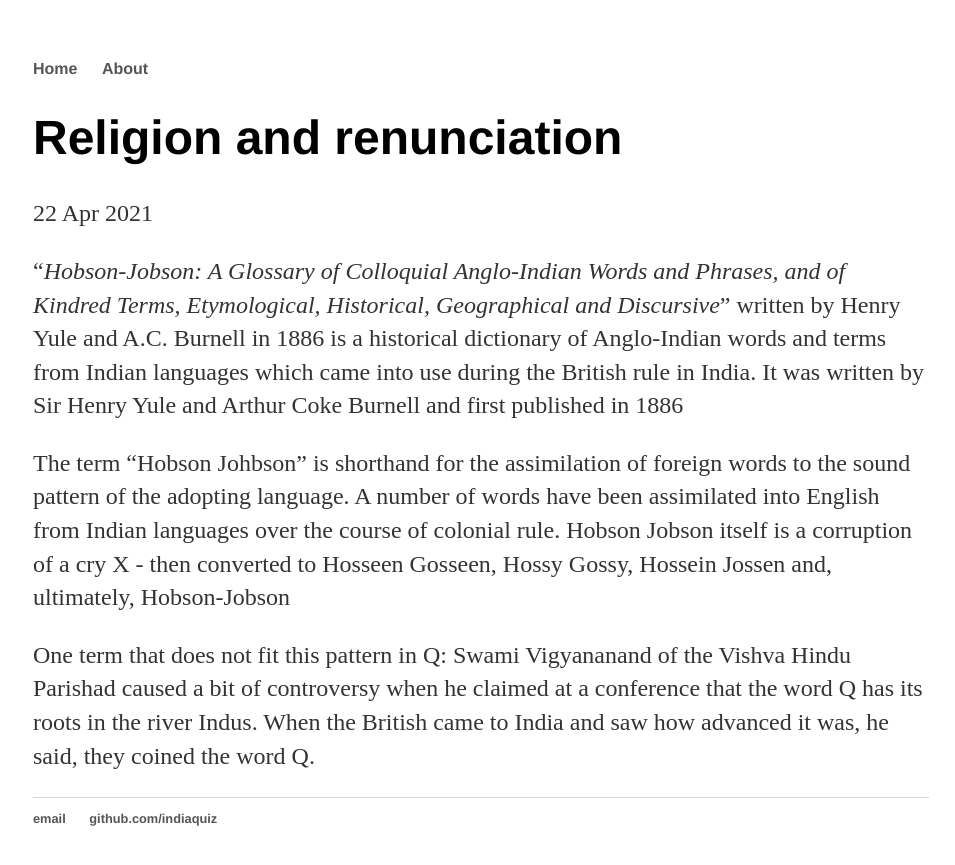
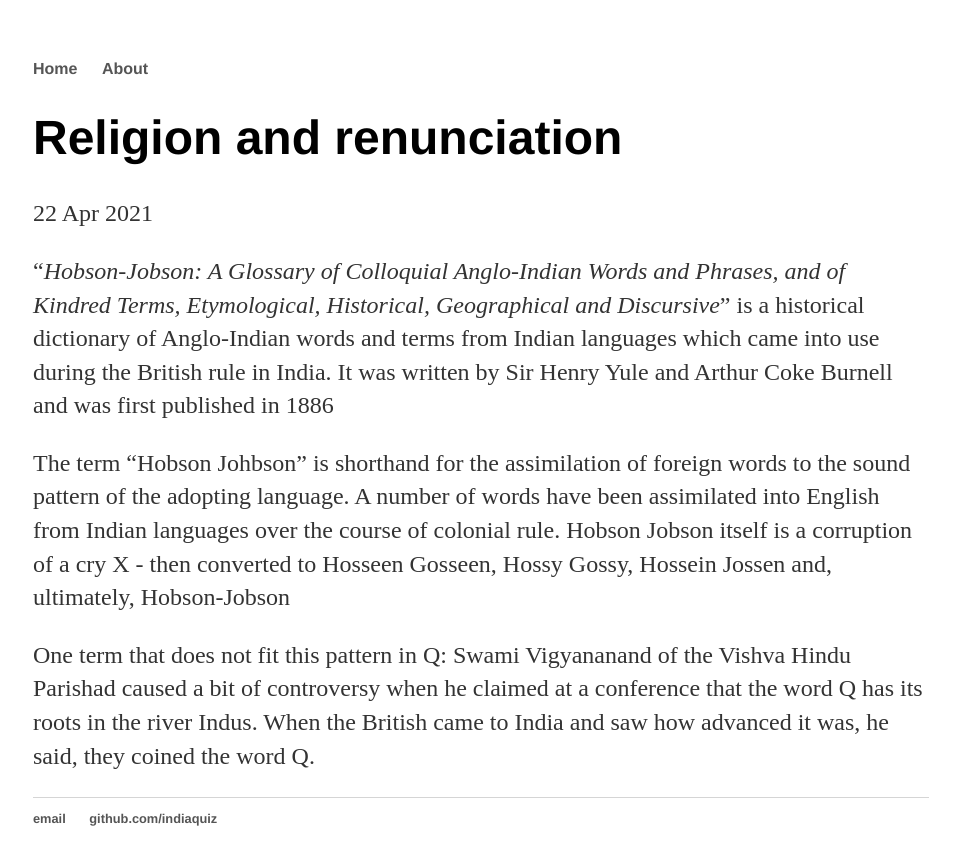
Before and after one commit to indiaquiz/indiaquiz.github.io, a Jekyll site: the page built from _posts/2021-04-22-Hobson-Jobson.md, in a window 1280 px wide. Shown: the top 865 px of the page, without its empty margins (159-1114 px from the left). Built offline with Jekyll 4.4.1, drawn with Linux system fonts in a browser that asks for light colours.

Commit message:
Update 2021-04-22-Hobson-Jobson.md

```diff
--- a/_posts/2021-04-22-Hobson-Jobson.md
+++ b/_posts/2021-04-22-Hobson-Jobson.md
@@ -4,7 +4,7 @@
 date: 2021-04-22
 ---
 
-"_Hobson-Jobson: A Glossary of Colloquial Anglo-Indian Words and Phrases, and of Kindred Terms, Etymological, Historical, Geographical and Discursive_" written by Henry Yule and A.C. Burnell in 1886 is a historical dictionary of Anglo-Indian words and terms from Indian languages which came into use during the British rule in India. It was written by Sir Henry Yule and Arthur Coke Burnell and first published in 1886
+"_Hobson-Jobson: A Glossary of Colloquial Anglo-Indian Words and Phrases, and of Kindred Terms, Etymological, Historical, Geographical and Discursive_"  is a historical dictionary of Anglo-Indian words and terms from Indian languages which came into use during the British rule in India. It was written by Sir Henry Yule and Arthur Coke Burnell and was first published in 1886
 
 The term "Hobson Johbson" is shorthand for the assimilation of foreign words to the sound pattern of the adopting language. A number of words have been assimilated into English from Indian languages over the course of colonial rule. Hobson Jobson itself is a corruption of a cry X - then converted to Hosseen Gosseen, Hossy Gossy, Hossein Jossen and, ultimately, Hobson-Jobson
 
```
